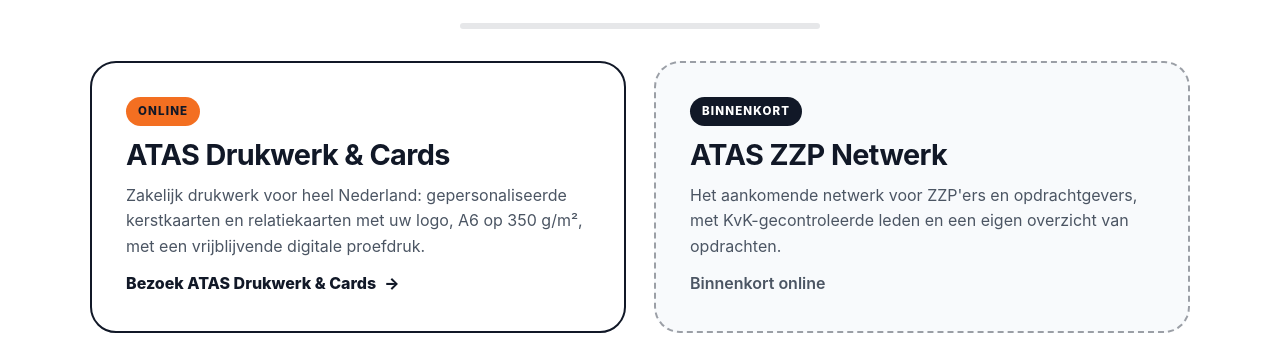
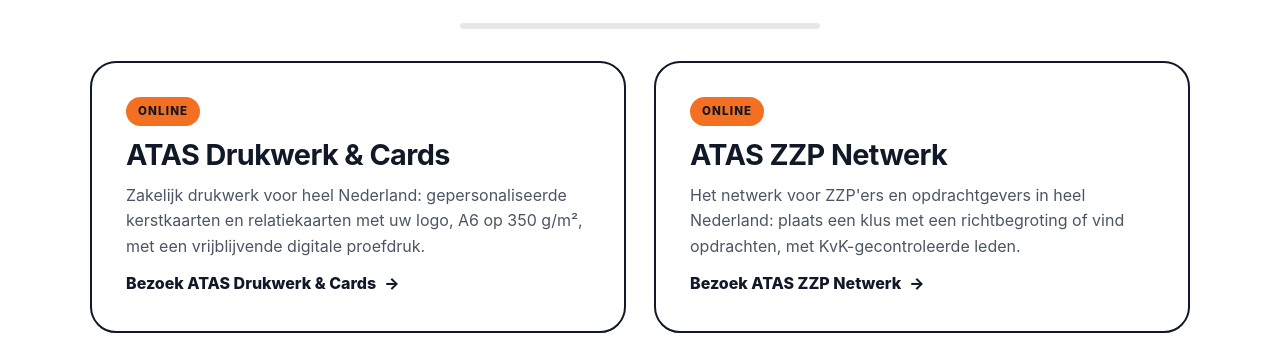
Before and after one commit to seckinduz/atasgroup-nl, a plain HTML site: page index.html in a window 1280 px wide. Shown: the part 419-777 px from the top of the page. Drawn offline with Linux system fonts and the light colour scheme.

Commit message:
Atas Group: ATAS ZZP Netwerk nu online (badge en link naar zzp.atasgroup.nl)
Co-Authored-By: Claude Sonnet 5.5 <noreply@anthropic.com>

```diff
--- a/index.html
+++ b/index.html
@@ -4,7 +4,7 @@
 <meta charset="utf-8">
 <meta name="viewport" content="width=device-width,initial-scale=1,viewport-fit=cover">
 <title>Atas Group | Website in ontwikkeling, binnenkort online</title>
-<meta name="description" content="Atas Group uit Emmen bouwt aan een nieuwe digitale omgeving. Binnenkort beschikbaar. Ontdek alvast ATAS Drukwerk &amp; Cards voor zakelijk drukwerk en het aankomende ATAS ZZP Netwerk.">
+<meta name="description" content="Atas Group uit Emmen bouwt aan een nieuwe digitale omgeving. Binnenkort beschikbaar. Ontdek alvast ATAS Drukwerk &amp; Cards voor zakelijk drukwerk en het ATAS ZZP Netwerk.">
 <meta name="robots" content="index, follow, max-image-preview:large">
 <meta name="theme-color" content="#ffffff">
 <meta name="author" content="Atas Group">
@@ -107,12 +107,12 @@ footer a{color:#fff;border-bottom:1.5px solid var(--or);display:inline-block;pad
       <p>Zakelijk drukwerk voor heel Nederland: gepersonaliseerde kerstkaarten en relatiekaarten met uw logo, A6 op 350 g/m², met een vrijblijvende digitale proefdruk.</p>
       <span class="go">Bezoek ATAS Drukwerk &amp; Cards <span aria-hidden="true">→</span></span>
     </a>
-    <div class="card soonc">
-      <span class="tag soon">Binnenkort</span>
+    <a class="card" href="https://zzp.atasgroup.nl/" aria-label="Bezoek ATAS ZZP Netwerk">
+      <span class="tag on">Online</span>
       <h2>ATAS ZZP Netwerk</h2>
-      <p>Het aankomende netwerk voor ZZP'ers en opdrachtgevers, met KvK-gecontroleerde leden en een eigen overzicht van opdrachten.</p>
-      <span class="go">Binnenkort online</span>
-    </div>
+      <p>Het netwerk voor ZZP'ers en opdrachtgevers in heel Nederland: plaats een klus met een richtbegroting of vind opdrachten, met KvK-gecontroleerde leden.</p>
+      <span class="go">Bezoek ATAS ZZP Netwerk <span aria-hidden="true">→</span></span>
+    </a>
   </section>
 
   <section class="info" aria-label="Contact">
```
